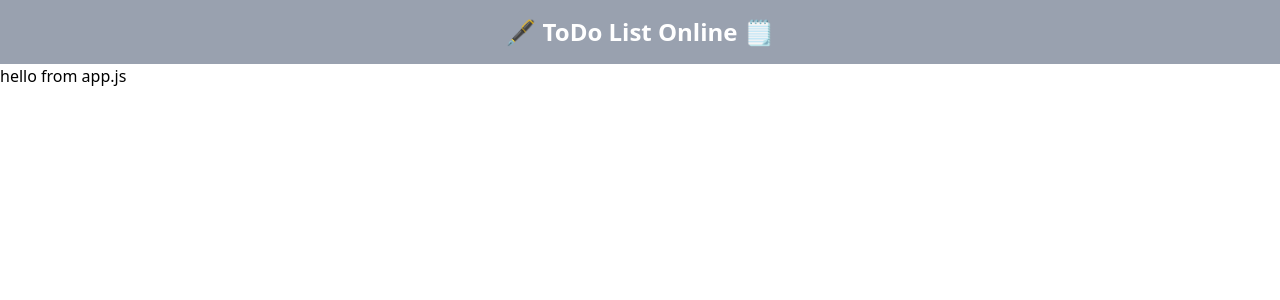
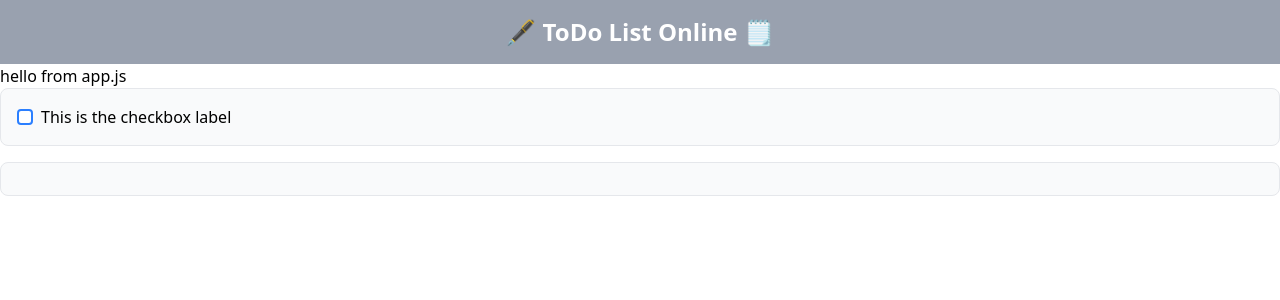
Before and after one commit to davit312/todo-list-online, a React (Vite) app in the folder frontend/: page / in a window 1280 px wide. Shown: the top 300 px of the page. Built offline with nearby package versions, Linux system fonts and the light colour scheme.

Commit message:
Components updates

```diff
--- a/frontend/src/App.jsx
+++ b/frontend/src/App.jsx
@@ -1,3 +1,4 @@
+import Checkbox from './components/Checkbox';
 import './css/App.css';
 
 import Header from './Header';
@@ -7,6 +8,7 @@ function App() {
     <>
       <Header />
       <h1>hello from app.js</h1>
+      <Checkbox />
     </>
   );
 }
--- a/frontend/src/Header.jsx
+++ b/frontend/src/Header.jsx
@@ -1,4 +1,4 @@
-export default function () {
+export default function Header() {
   return (
     <header className="bg-gray-400 text-white flex items-center justify-center h-16">
       <p className="text-2xl font-semibold">🖋️ ToDo List Online 🗒️</p>
--- a/frontend/src/Login.jsx
+++ b/frontend/src/Login.jsx
@@ -5,7 +5,7 @@ import Submit from './components/Submit';
 
 import Header from './Header';
 
-export default function () {
+export default function Login() {
   return (
     <>
       <Header />
--- /dev/null
+++ b/frontend/src/components/Checkbox.jsx
@@ -0,0 +1,50 @@
+import { useState } from 'react';
+
+const Checkbox = () => {
+  const [checkedState, setI] = useState(false);
+  return (
+    <>
+      <ul class="list-none space-y-4">
+        <li class="flex p-4 bg-gray-50 border border-gray-200 rounded-lg">
+          <div className="flex gap-2">
+            <input
+              value={checkedState}
+              onChange={() => {
+                setI(!checkedState);
+              }}
+              type="checkbox"
+              id="some_id"
+              className="
+    relative peer shrink-0
+    appearance-none w-4 h-4 border-2 border-blue-500 rounded-sm bg-white
+    mt-1
+    checked:bg-blue-800 checked:border-0"
+            />
+            <label htmlFor="some_id">This is the checkbox label</label>
+            <svg
+              onClick={() => {
+                setI(!checkedState);
+              }}
+              className="
+      absolute text-white
+      w-4 h-4 mt-1
+      hidden peer-checked:block"
+              xmlns="http://www.w3.org/2000/svg"
+              viewBox="0 0 24 24"
+              fill="none"
+              stroke="currentColor"
+              stroke-width="4"
+              stroke-linecap="round"
+              stroke-linejoin="round"
+            >
+              <polyline points="20 6 9 17 4 12"></polyline>
+            </svg>
+          </div>
+        </li>
+        <li class="p-4 bg-gray-50 border border-gray-200 rounded-lg"></li>
+      </ul>
+    </>
+  );
+};
+
+export default Checkbox;
--- a/frontend/src/components/FormLayout.jsx
+++ b/frontend/src/components/FormLayout.jsx
@@ -1,4 +1,4 @@
-export default function (props) {
+export default function FormLayout(props) {
   return (
     <div>
       <div className="w-full max-w-md bg-white rounded-2xl shadow-2xl overflow-hidden m-auto mt-3.5">
--- a/frontend/src/components/Input.jsx
+++ b/frontend/src/components/Input.jsx
@@ -1,4 +1,4 @@
-export default function () {
+export default function Input() {
   return (
     <div className="w-full max-w-sm min-w-[200px]">
       <input
--- a/frontend/src/components/Password.jsx
+++ b/frontend/src/components/Password.jsx
@@ -1,4 +1,4 @@
-export default function () {
+export default function Password() {
   return (
     <div className="w-full max-w-sm min-w-[200px] relative">
       <input
--- a/frontend/src/components/Submit.jsx
+++ b/frontend/src/components/Submit.jsx
@@ -1,4 +1,4 @@
-export default function () {
+export default function Submit() {
   return (
     <button
       type="submit"
--- a/frontend/vite.config.js
+++ b/frontend/vite.config.js
@@ -2,7 +2,6 @@ import { defineConfig } from 'vite';
 import react from '@vitejs/plugin-react';
 import tailwindcss from '@tailwindcss/vite';
 
-// https://vite.dev/config/
 export default defineConfig({
   plugins: [react(), tailwindcss()],
 });
```
